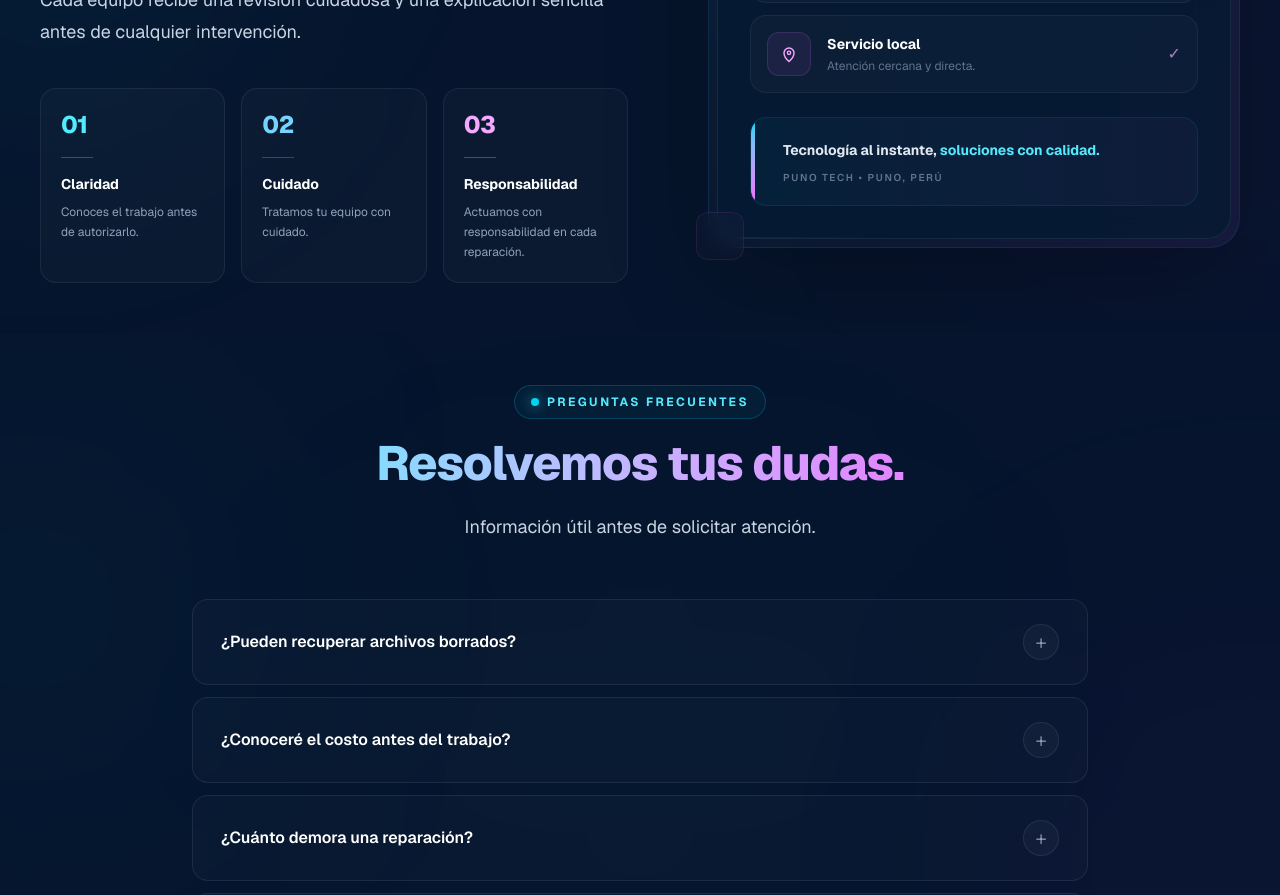
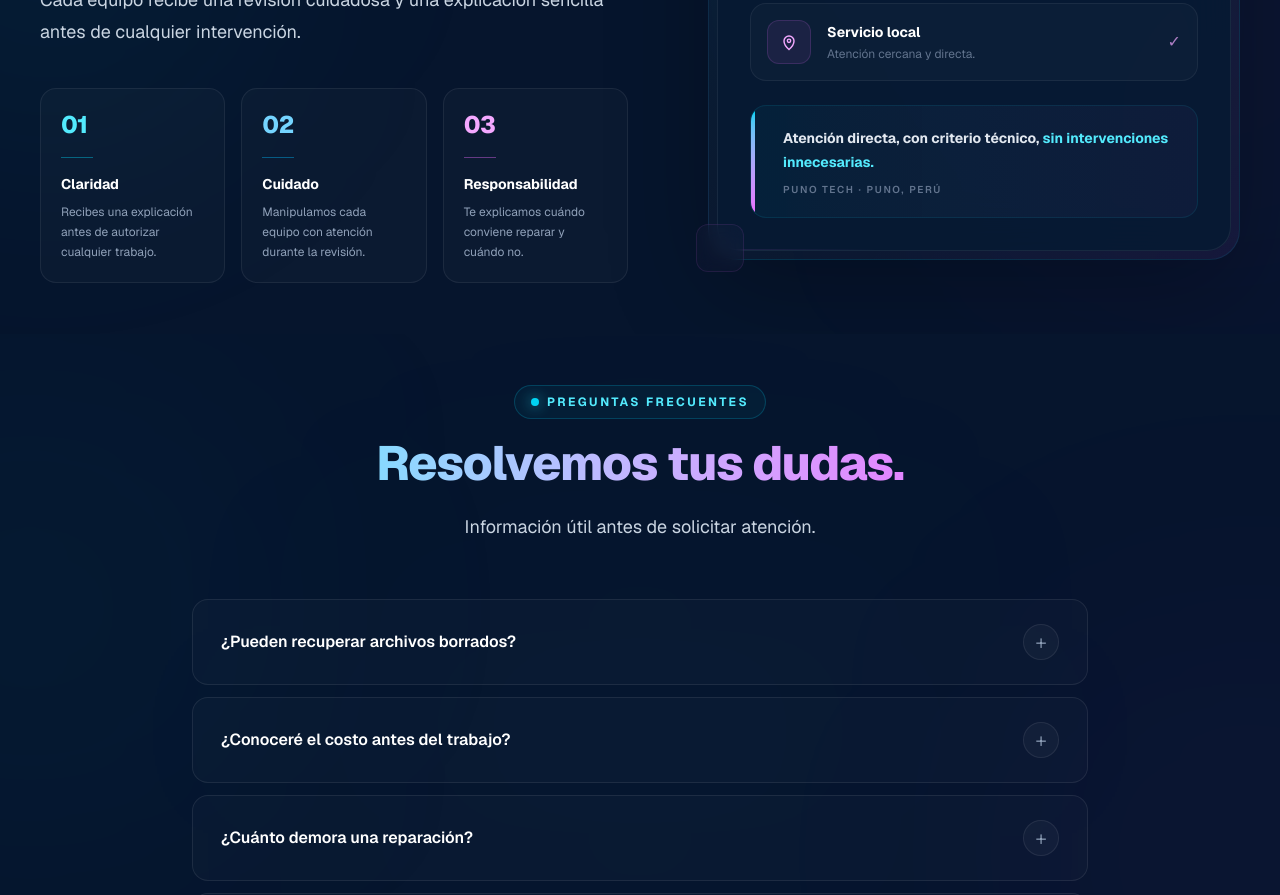
Before and after one commit to joakoguzp/puno-tech, a Next.js app: page / in a window 1280 px wide. Shown: the part 2960-3855 px from the top of the page. Built offline with nearby package versions, Linux system fonts and the light colour scheme.

Commit message:
Reducir repeticiones y precisar el mensaje de Nosotros

```diff
--- a/src/components/sections/About.tsx
+++ b/src/components/sections/About.tsx
@@ -62,7 +62,7 @@ export default function About() {
                 </h3>
 
                 <p className="mt-2 text-xs leading-5 text-slate-400">
-                  Conoces el trabajo antes de autorizarlo.
+                  Recibes una explicación antes de autorizar cualquier trabajo.
                 </p>
               </div>
 
@@ -77,7 +77,7 @@ export default function About() {
                 <h3 className="mt-4 text-sm font-bold text-white">Cuidado</h3>
 
                 <p className="mt-2 text-xs leading-5 text-slate-400">
-                  Tratamos tu equipo con cuidado.
+                  Manipulamos cada equipo con atención durante la revisión.
                 </p>
               </div>
 
@@ -92,7 +92,7 @@ export default function About() {
                 <h3 className="mt-4 text-sm font-bold text-white">Responsabilidad</h3>
 
                 <p className="mt-2 text-xs leading-5 text-slate-400">
-                  Actuamos con responsabilidad en cada reparación.
+                  Te explicamos cuándo conviene reparar y cuándo no.
                 </p>
               </div>
             </div>
@@ -258,15 +258,15 @@ export default function About() {
                   <div className="absolute left-0 top-0 h-full w-1 bg-gradient-to-b from-cyan-400 to-fuchsia-400" />
 
                   <p className="pl-3 text-sm font-bold leading-6 text-slate-200">
-                    Tecnología al instante,
+                    Atención directa, con criterio técnico,
                     <span className="text-cyan-300">
                       {" "}
-                      soluciones con calidad.
+                      sin intervenciones innecesarias.
                     </span>
                   </p>
 
                   <p className="mt-2 pl-3 text-[10px] font-semibold uppercase tracking-[0.16em] text-slate-500">
-                    PUNO TECH • PUNO, PERÚ
+                    PUNO TECH · PUNO, PERÚ
                   </p>
                 </div>
               </div>
```
